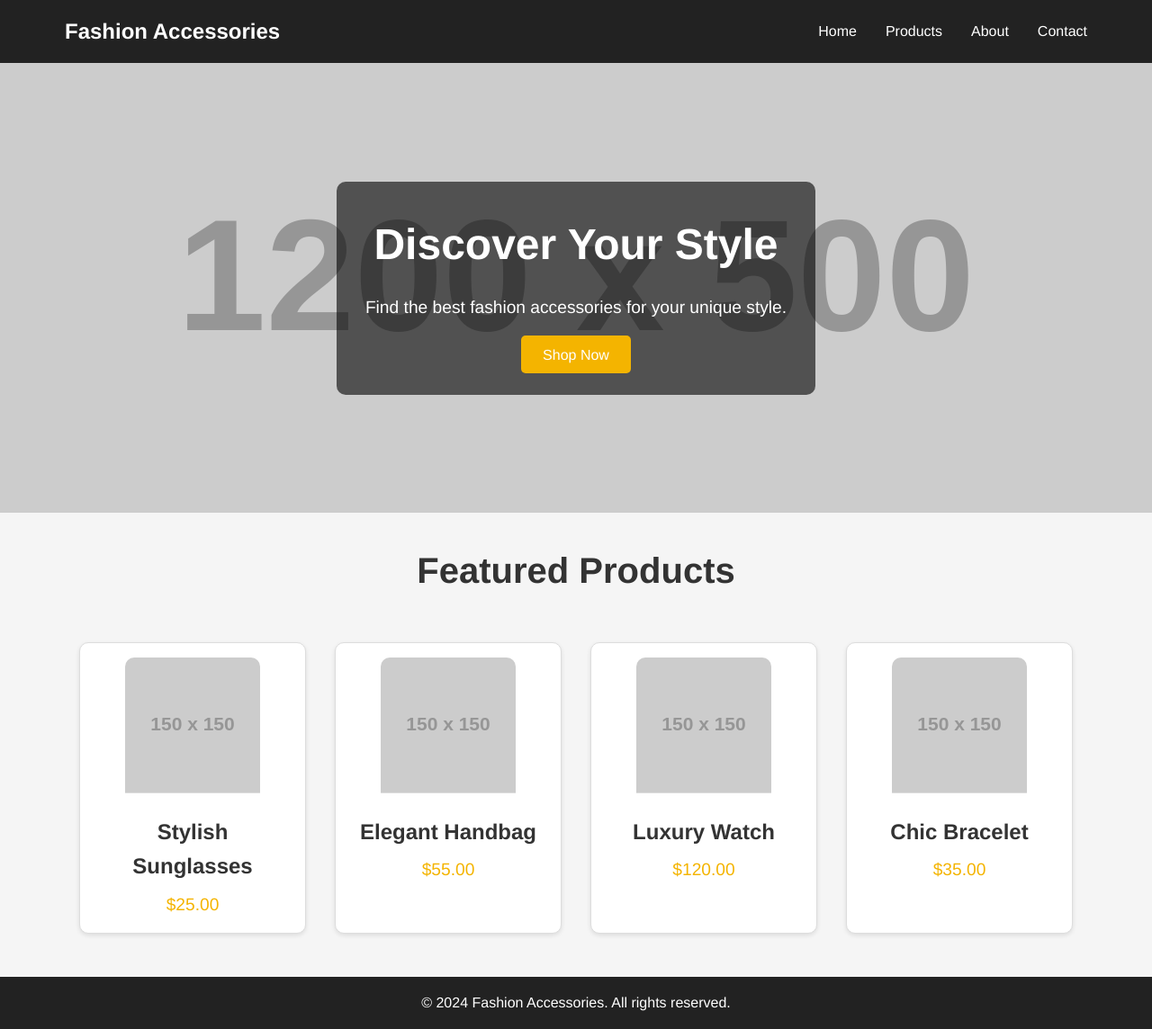
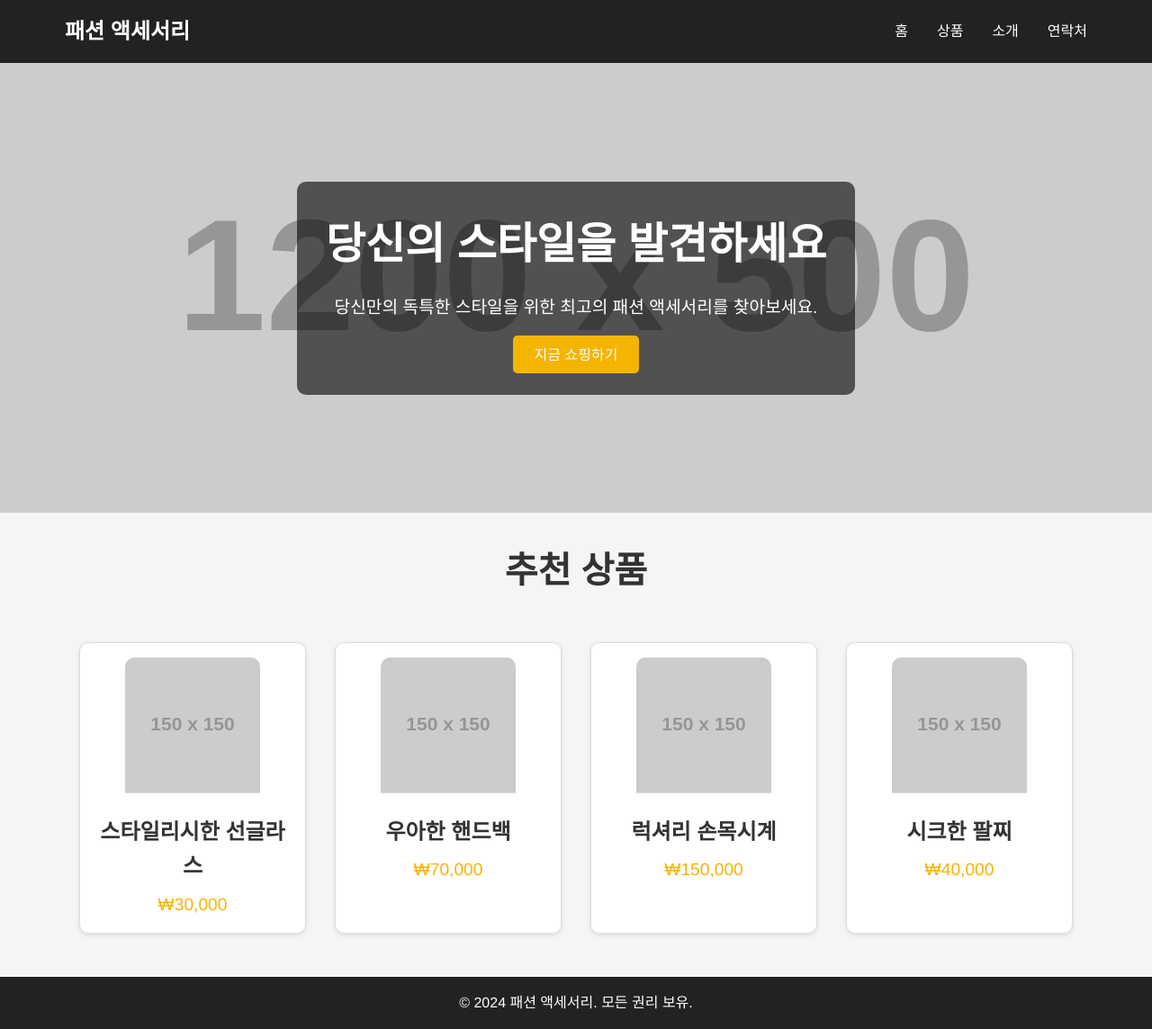
Before and after one commit to Jongtrox/240531-, a plain HTML site: page index.html in a window 1280 px wide. Shown: the whole page at 90% size. Drawn offline with Linux system fonts and the light colour scheme; placeholder pictures from the web are drawn by us.

Commit message:
Update index.html

```diff
--- a/index.html
+++ b/index.html
@@ -1,9 +1,9 @@
 <!DOCTYPE html>
-<html lang="en">
+<html lang="ko">
 <head>
     <meta charset="UTF-8">
     <meta name="viewport" content="width=device-width, initial-scale=1.0">
-    <title>Fashion Accessories Shop</title>
+    <title>패션 액세서리 상점</title>
     <style>
         * {
             margin: 0;
@@ -164,51 +164,51 @@
 <body>
     <header>
         <nav>
-            <div class="logo">Fashion Accessories</div>
+            <div class="logo">패션 액세서리</div>
             <ul class="nav-links">
-                <li><a href="#">Home</a></li>
-                <li><a href="#">Products</a></li>
-                <li><a href="#">About</a></li>
-                <li><a href="#">Contact</a></li>
+                <li><a href="#">홈</a></li>
+                <li><a href="#">상품</a></li>
+                <li><a href="#">소개</a></li>
+                <li><a href="#">연락처</a></li>
             </ul>
         </nav>
     </header>
     <main>
         <section class="hero">
             <div class="hero-content">
-                <h1>Discover Your Style</h1>
-                <p>Find the best fashion accessories for your unique style.</p>
-                <a href="#" class="cta-button">Shop Now</a>
+                <h1>당신의 스타일을 발견하세요</h1>
+                <p>당신만의 독특한 스타일을 위한 최고의 패션 액세서리를 찾아보세요.</p>
+                <a href="#" class="cta-button">지금 쇼핑하기</a>
             </div>
         </section>
         <section class="products">
-            <h2>Featured Products</h2>
+            <h2>추천 상품</h2>
             <div class="product-list">
                 <div class="product-item">
-                    <img src="https://via.placeholder.com/150" alt="Sunglasses">
-                    <h3>Stylish Sunglasses</h3>
-                    <p>$25.00</p>
+                    <img src="https://via.placeholder.com/150" alt="선글라스">
+                    <h3>스타일리시한 선글라스</h3>
+                    <p>₩30,000</p>
                 </div>
                 <div class="product-item">
-                    <img src="https://via.placeholder.com/150" alt="Handbag">
-                    <h3>Elegant Handbag</h3>
-                    <p>$55.00</p>
+                    <img src="https://via.placeholder.com/150" alt="핸드백">
+                    <h3>우아한 핸드백</h3>
+                    <p>₩70,000</p>
                 </div>
                 <div class="product-item">
-                    <img src="https://via.placeholder.com/150" alt="Watch">
-                    <h3>Luxury Watch</h3>
-                    <p>$120.00</p>
+                    <img src="https://via.placeholder.com/150" alt="손목시계">
+                    <h3>럭셔리 손목시계</h3>
+                    <p>₩150,000</p>
                 </div>
                 <div class="product-item">
-                    <img src="https://via.placeholder.com/150" alt="Bracelet">
-                    <h3>Chic Bracelet</h3>
-                    <p>$35.00</p>
+                    <img src="https://via.placeholder.com/150" alt="팔찌">
+                    <h3>시크한 팔찌</h3>
+                    <p>₩40,000</p>
                 </div>
             </div>
         </section>
     </main>
     <footer>
-        <p>&copy; 2024 Fashion Accessories. All rights reserved.</p>
+        <p>&copy; 2024 패션 액세서리. 모든 권리 보유.</p>
     </footer>
 </body>
 </html>
```
